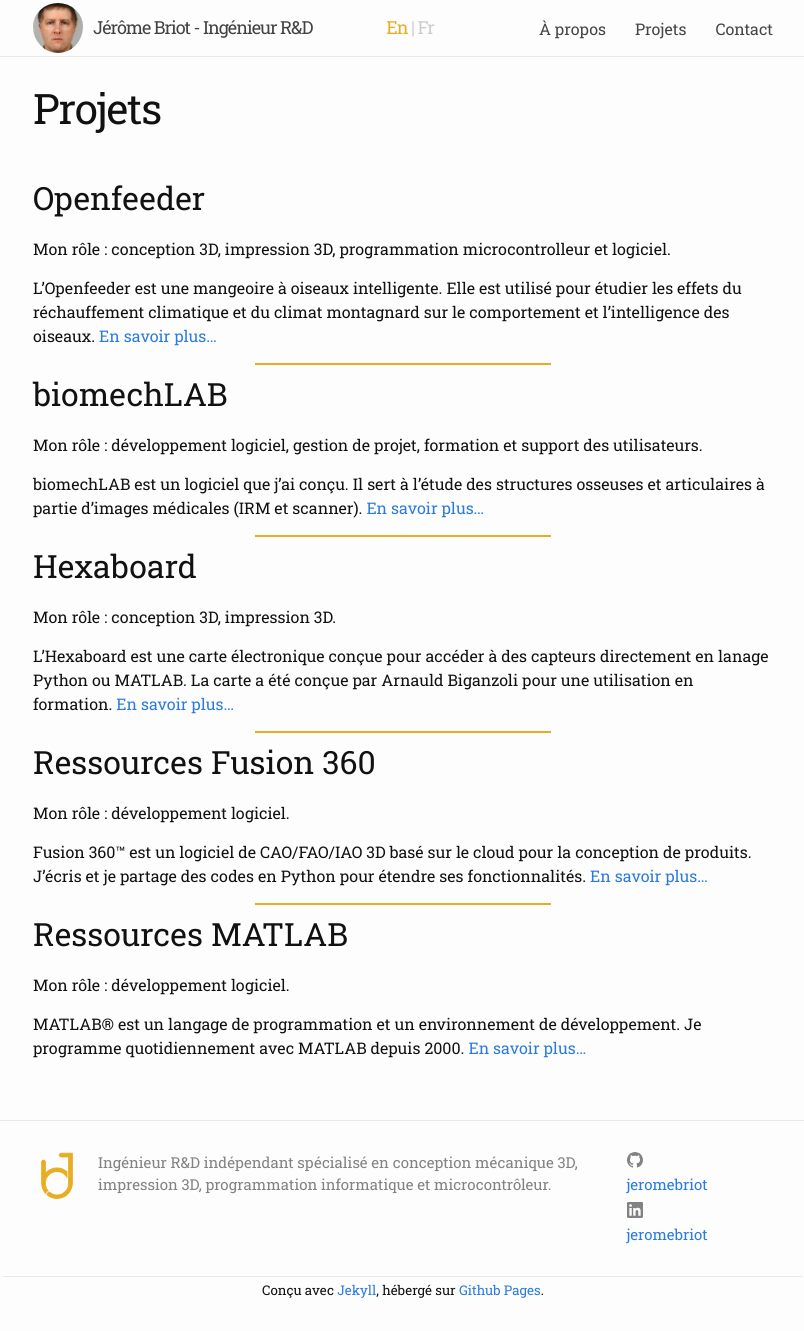
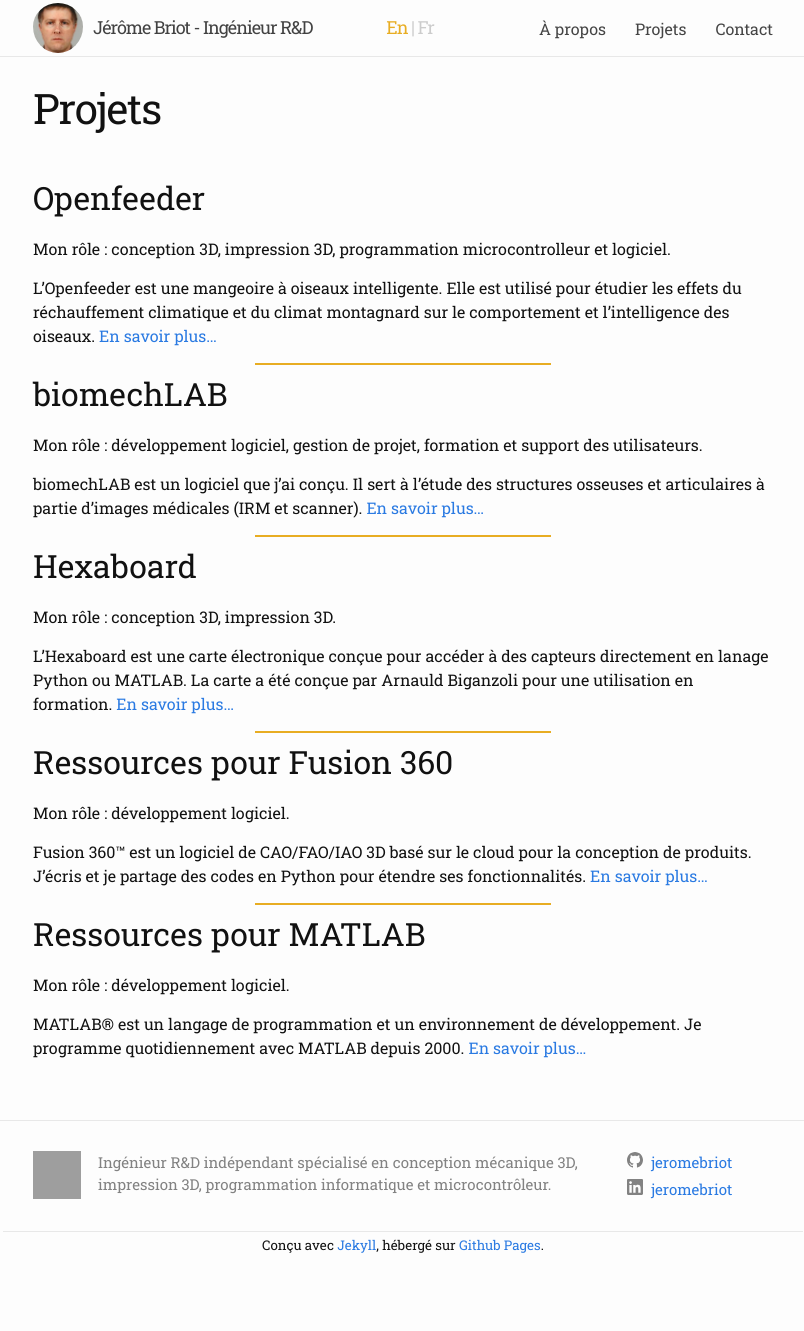
Before and after one commit to JeromeBriot/jeromebriot.github.io, a Jekyll site: the page built from projets.md, in a window 1280 px wide. Shown: the whole page, without its empty margins (237-1041 px from the left). Built offline with Jekyll 4.4.1, drawn with Linux system fonts in a browser that asks for light colours; after the commit the page ends 1286 px from its top, so only the background shows below that; grey boxes are pictures that could not be loaded.

Commit message:
Update favicon.ico Increase with of the third column in the footer

```diff
--- a/_includes/footer.html
+++ b/_includes/footer.html
@@ -4,11 +4,12 @@
   <div class="wrapper">
     <div class="footer-col-wrapper">
       <div class="footer-col footer-col-1">
-	  <img src="{{"/assets/images/logo-48x48.png" | relative_url }}" alt="jerome-briot-logo"/>
+	  <!--<img src="{{"/assets/images/logo-48x48.png" | relative_url }}" alt="jerome-briot-logo"/>-->
+	  <img src="{{"/assets/images/logo-jerome-briot.svg" | relative_url }}" height="48px" width="48px" alt="jerome-briot-logo"/>
       </div>
 
       <div class="footer-col footer-col-2">
-		<p>{{ site.description[page.lang] | escape }}</p>
+		<p>{{ site.description[page.lang] | replace: "3D ", "3D&nbsp;"  }}</p>
       </div>
 
       <div class="footer-col footer-col-3">
--- a/_sass/minima/_layout.scss
+++ b/_sass/minima/_layout.scss
@@ -146,8 +146,8 @@
 }
 
 .footer-col-3 {
-  width: -webkit-calc(15% - (#{$spacing-unit} / 2));
-  width:         calc(15 - (#{$spacing-unit} / 2));
+  width: -webkit-calc(20% - (#{$spacing-unit} / 2));
+  width:         calc(20 - (#{$spacing-unit} / 2));
 }
 
 /* .footer-col-1 { */
--- a/projets.md
+++ b/projets.md
@@ -31,7 +31,7 @@ L'Hexaboard est une carte électronique conçue pour accéder à des capteurs di
 
 <div style="width: 40%;margin-left: auto;margin-right: auto; padding-bottom: 5px"><hr style="border:0; border:1px solid #E8AD23;"></div>
 
-## Ressources Fusion 360
+## Ressources pour Fusion 360
 
 Mon rôle&nbsp;: développement logiciel.
 
@@ -39,7 +39,7 @@ Fusion 360&trade; est un logiciel de CAO/FAO/IAO 3D basé sur le cloud pour la c
 
 <div style="width: 40%;margin-left: auto;margin-right: auto; padding-bottom: 5px"><hr style="border:0; border:1px solid #E8AD23;"></div>
 
-## Ressources MATLAB
+## Ressources pour MATLAB
 
 Mon rôle&nbsp;: développement logiciel.
 
```
Also changed, not shown: favicon.ico.
